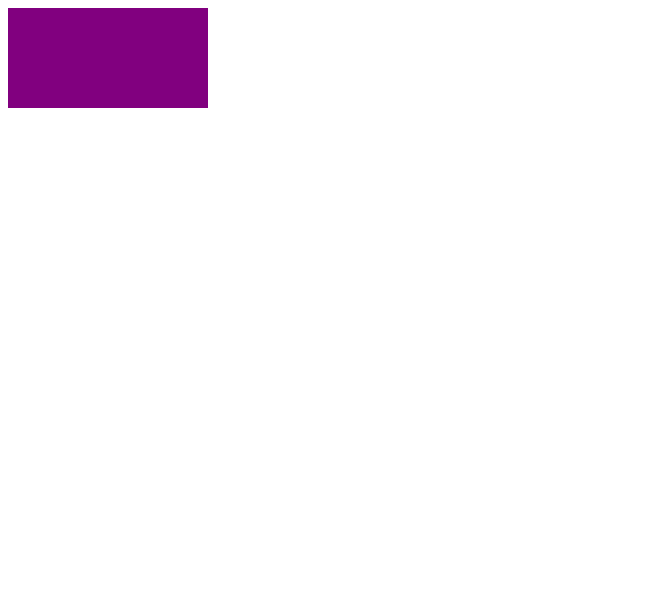
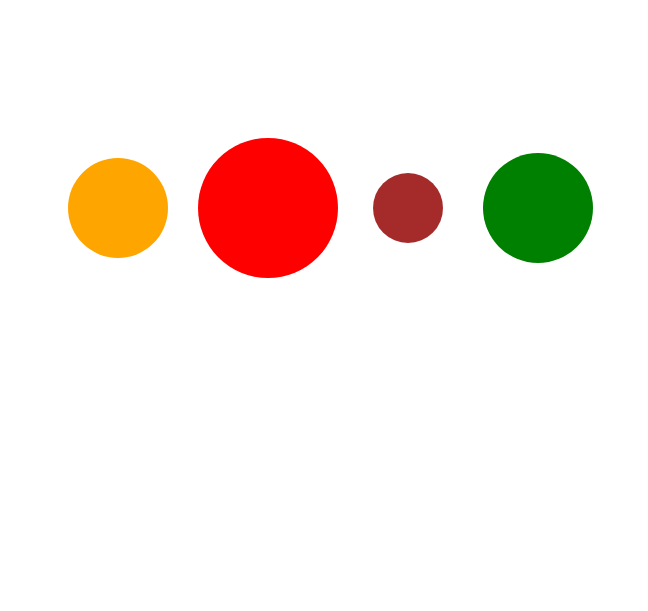
Before and after one commit to Marshall-Hao/simple-d3-1, a plain HTML site: page index.html in a window 1280 px wide. Shown: the whole page, without its empty margins (0-648 px from the left). Drawn offline with nearby package versions, Linux system fonts and the light colour scheme.

Commit message:
external data

```diff
--- a/index.html
+++ b/index.html
@@ -9,7 +9,7 @@
 
     <div class="canvas">
         <svg width="600" height="600">
-            <rect></rect>
+            <!-- <rect></rect> -->
         </svg>
     </div>
 
--- a/index.js
+++ b/index.js
@@ -35,18 +35,39 @@
 //     .text('hello, Marshall')
 //     .style('font-family', 'ariel');
 
-const data = [
-    {
-        width: 200,
-        height: 100,
-        fill: 'purple'
-    }
-]
+// const data = [
+//     {
+//         width: 200,
+//         height: 100,
+//         fill: 'purple'
+//     }
+// ]
 
-const svg =d3.select('svg');
+// const svg =d3.select('svg');
 
-const rect = svg.select('rect')
-            .data(data)
-            .attr('width', (d) =>{return d.width})
-            .attr('height', (d) => {return d.height})
-            .attr('fill', (d) => {return d.fill});
+// const rect = svg.select('rect')
+//             .data(data)
+//             .attr('width', (d) =>{return d.width})
+//             .attr('height', (d) => {return d.height})
+//             .attr('fill', (d) => {return d.fill});
+
+//const svg container
+const svg = d3.select('svg')
+
+d3.json('planet.json').then(data => {
+    const circs = svg.selectAll('circle')
+                    .data(data);
+
+    circs.attr('cy', 200)
+        .attr('cx', d => d.distance)
+        .attr('r', r=> r.radius)
+        .attr('fill', d=> d.fill);
+
+    // append the enter selection to the DOM
+    circs.enter()
+        .append('circle')
+        .attr('cy', 200)
+        .attr('cx', d => d.distance)
+        .attr('r', r=> r.radius)
+        .attr('fill', d=> d.fill);
+});
--- /dev/null
+++ b/planet.json
@@ -0,0 +1,22 @@
+[
+    {
+      "radius": 50,
+      "distance": 110,
+      "fill": "orange"
+    },
+    {
+      "radius": 70,
+      "distance": 260,
+      "fill": "red"
+    },
+    {
+      "radius": 35,
+      "distance": 400,
+      "fill": "brown"
+    },
+    {
+      "radius": 55,
+      "distance": 530,
+      "fill": "green"
+    }
+  ]
```
